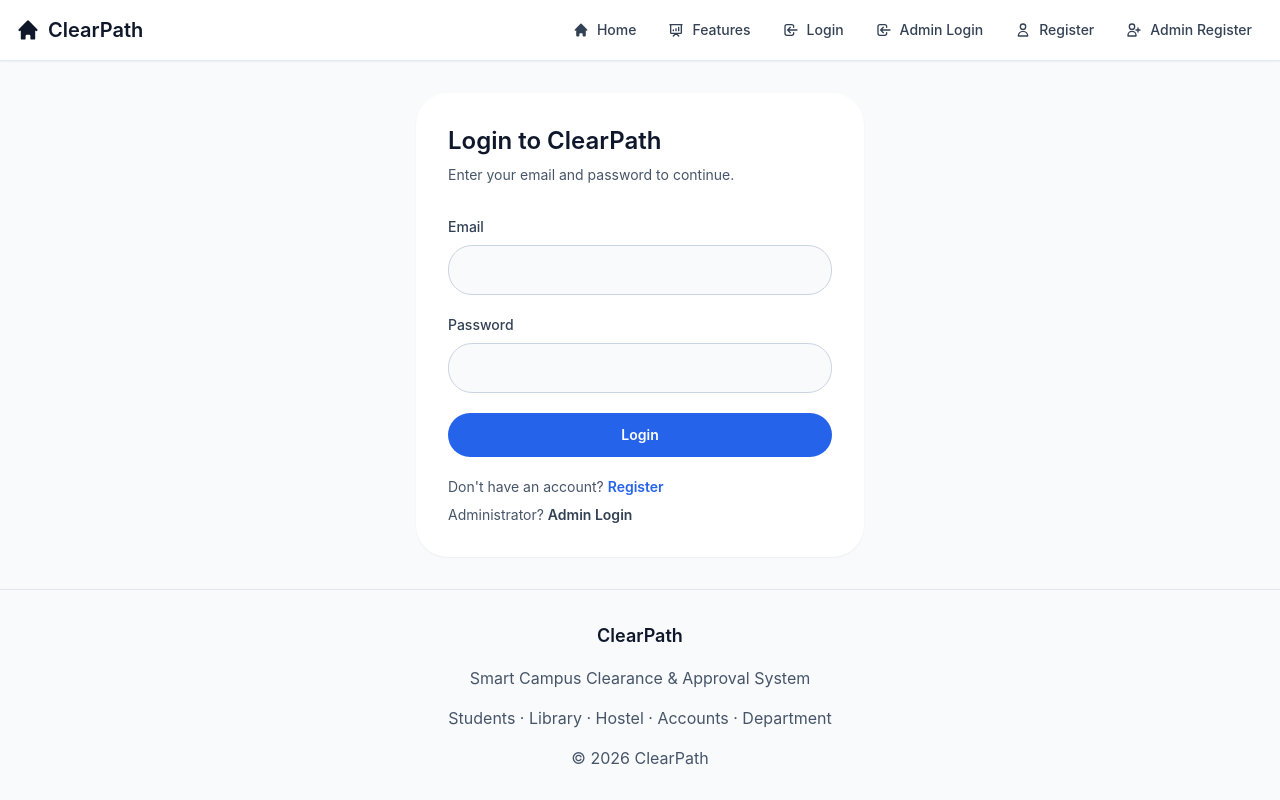
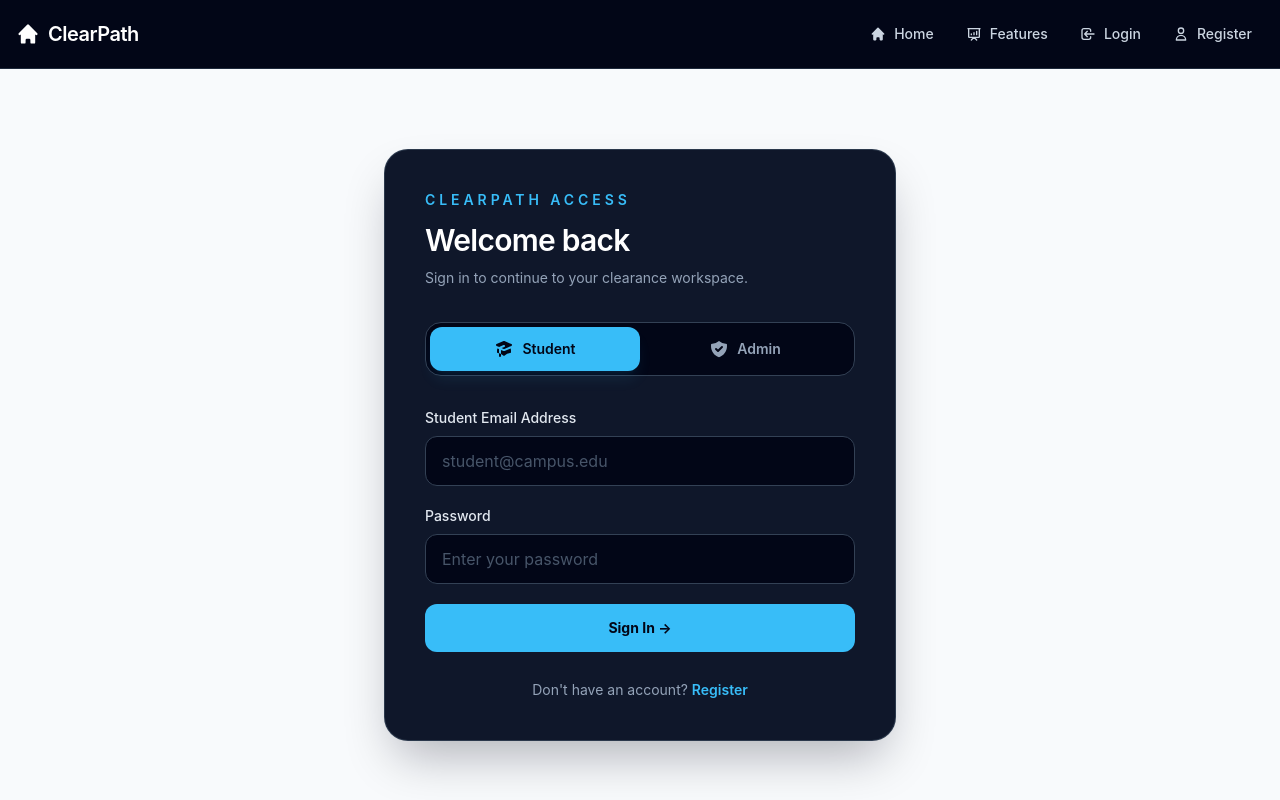
Before and after one commit to MDMahin2007/Final-project, a React (Vite) app in the folder frontend/: page /login in a window 1280 px wide. Shown: the top 800 px of the page. Built offline with nearby package versions, Linux system fonts and the light colour scheme; no server answers.

Commit message:
feat: update admin registration and login components for improved role handling and UI enhancements

```diff
--- a/frontend/src/App.jsx
+++ b/frontend/src/App.jsx
@@ -26,7 +26,7 @@ const App = () => {
             <Route path="admin/login" element={<Login />} />
             <Route path="register" element={<Register />} />
           </Route>
-          <Route path="admin/register" element={<AdminRegister />} />
+          <Route path="admin/register" element={<Register />} />
         </Route>
 
         <Route element={<ProtectedRoute role="student" />}>
--- a/frontend/src/components/Navbar.jsx
+++ b/frontend/src/components/Navbar.jsx
@@ -7,7 +7,6 @@ import {
   HiOutlineUser,
   HiOutlineClipboardList,
   HiOutlinePresentationChartBar,
-  HiOutlineUserAdd,
 } from "react-icons/hi";
 
 const Navbar = () => {
@@ -22,9 +21,7 @@ const Navbar = () => {
       icon: HiOutlinePresentationChartBar,
     },
     { to: "/login", label: "Login", icon: HiOutlineLogin },
-    { to: "/admin/login", label: "Admin Login", icon: HiOutlineLogin },
     { to: "/register", label: "Register", icon: HiOutlineUser },
-    { to: "/admin/register", label: "Admin Register", icon: HiOutlineUserAdd },
   ];
 
   const studentLinks = [
@@ -51,11 +48,6 @@ const Navbar = () => {
       label: "Manage Requests",
       icon: HiOutlineClipboardList,
     },
-    {
-      to: "/admin/add-admin",
-      label: "Register Admin",
-      icon: HiOutlineUserAdd,
-    },
   ];
 
   const links = user
@@ -65,23 +57,23 @@ const Navbar = () => {
     : publicLinks;
 
   return (
-    <nav className="bg-white border-b border-slate-200 px-4 py-3 shadow-sm">
-      <div className="mx-auto flex max-w-7xl items-center justify-between gap-4 md:flex-row">
+    <nav className="border-b border-slate-800 bg-slate-950 px-4 py-4 text-slate-300">
+      <div className="mx-auto flex max-w-7xl flex-wrap items-center justify-between gap-4">
         <Link
           to="/"
-          className="flex items-center gap-2 text-xl font-semibold text-slate-900"
+          className="flex items-center gap-2 text-xl font-semibold tracking-tight text-white"
         >
           <HiHome className="h-6 w-6" />
           ClearPath
         </Link>
         <button
-          className="md:hidden rounded-md border border-slate-200 px-3 py-2 text-slate-700"
+          className="rounded-lg border border-slate-700 px-3 py-2 text-sm text-slate-200 transition hover:border-slate-500 md:hidden"
           onClick={() => setOpen(!open)}
         >
           Menu
         </button>
         <div
-          className={`${open ? "flex" : "hidden"} flex-col gap-2 md:flex md:flex-row md:items-center`}
+          className={`${open ? "flex w-full" : "hidden"} flex-col gap-2 md:flex md:w-auto md:flex-row md:items-center`}
         >
           {links.map((item) => {
             const Icon = item.icon;
@@ -89,7 +81,7 @@ const Navbar = () => {
               <Link
                 key={item.to}
                 to={item.to}
-                className="flex items-center gap-2 rounded-lg px-3 py-2 text-sm font-medium text-slate-700 hover:bg-slate-100"
+                className="flex items-center gap-2 rounded-lg px-3 py-2 text-sm font-medium text-slate-300 transition hover:bg-slate-800 hover:text-white"
                 onClick={() => setOpen(false)}
               >
                 {Icon && <Icon className="h-4 w-4" />}
--- a/frontend/src/pages/Login.jsx
+++ b/frontend/src/pages/Login.jsx
@@ -2,12 +2,15 @@ import { useContext, useState } from "react";
 import { Link, useLocation, useNavigate } from "react-router-dom";
 import toast from "react-hot-toast";
 import { AuthContext } from "../context/authContext.js";
+import { HiAcademicCap, HiShieldCheck } from "react-icons/hi";
 
 const Login = () => {
   const { login, logout } = useContext(AuthContext);
   const navigate = useNavigate();
   const location = useLocation();
-  const isAdminLogin = location.pathname === "/admin/login";
+  const [role, setRole] = useState(
+    location.pathname === "/admin/login" ? "admin" : "student",
+  );
   const [email, setEmail] = useState("");
   const [password, setPassword] = useState("");
   const [error, setError] = useState("");
@@ -27,7 +30,7 @@ const Login = () => {
     try {
       setLoading(true);
       const user = await login(email.trim(), password);
-      if (isAdminLogin && user.role !== "admin") {
+      if (role === "admin" && user.role !== "admin") {
         logout();
         const message = "This portal is for administrators only.";
         setError(message);
@@ -35,9 +38,13 @@ const Login = () => {
         return;
       }
       toast.success("Welcome back to ClearPath.");
-      navigate(user.role === "admin" ? "/admin/dashboard" : "/student/dashboard");
+      navigate(
+        user.role === "admin" ? "/admin/dashboard" : "/student/dashboard",
+      );
     } catch (err) {
-      const message = err.response?.data?.message || "Login failed. Please check your credentials.";
+      const message =
+        err.response?.data?.message ||
+        "Login failed. Please check your credentials.";
       setError(message);
       toast.error(message);
     } finally {
@@ -45,67 +52,114 @@ const Login = () => {
     }
   };
 
+  const isAdmin = role === "admin";
+  const emailLabel = isAdmin ? "Admin Email Address" : "Student Email Address";
+  const emailPlaceholder = isAdmin ? "admin@campus.edu" : "student@campus.edu";
+
   return (
-    <div className="mx-auto max-w-md rounded-[2rem] bg-white p-8 shadow-sm">
-      <h1 className="text-2xl font-semibold text-slate-900">{isAdminLogin ? "Administrator login" : "Login to ClearPath"}</h1>
-      <p className="mt-2 text-sm text-slate-600">Enter your email and password to continue.</p>
+    <div className="mx-auto max-w-lg py-6 sm:py-12">
+      <div className="rounded-3xl border border-slate-700/80 bg-slate-900 p-6 shadow-2xl shadow-slate-950/30 sm:p-10">
+        <div className="mb-8">
+          <p className="text-sm font-semibold uppercase tracking-[0.28em] text-sky-400">
+            ClearPath access
+          </p>
+          <h1 className="mt-3 text-3xl font-semibold tracking-tight text-white">
+            Welcome back
+          </h1>
+          <p className="mt-2 text-sm leading-6 text-slate-400">
+            Sign in to continue to your clearance workspace.
+          </p>
+        </div>
+        <div
+          className="grid grid-cols-2 rounded-2xl border border-slate-700 bg-slate-950 p-1"
+          role="tablist"
+          aria-label="Account type"
+        >
+          {[
+            { value: "student", label: "Student", Icon: HiAcademicCap },
+            { value: "admin", label: "Admin", Icon: HiShieldCheck },
+          ].map(({ value, label, Icon }) => (
+            <button
+              key={value}
+              type="button"
+              role="tab"
+              aria-selected={role === value}
+              onClick={() => {
+                setRole(value);
+                setEmail("");
+                setPassword("");
+                setError("");
+              }}
+              className={`flex items-center justify-center gap-2 rounded-xl px-3 py-3 text-sm font-semibold transition ${role === value ? "bg-sky-400 text-slate-950 shadow-lg shadow-sky-400/10" : "text-slate-400 hover:text-white"}`}
+            >
+              <Icon className="h-5 w-5" />
+              {label}
+            </button>
+          ))}
+        </div>
         <form onSubmit={handleSubmit} className="mt-8 space-y-5">
           <div>
-          <label htmlFor="email" className="block text-sm font-medium text-slate-700">Email</label>
-          <input id="email" value={email} onChange={(event) => setEmail(event.target.value)} type="email" required autoComplete="email" className="mt-2 w-full rounded-3xl border border-slate-300 bg-slate-50 px-4 py-3 outline-none focus:border-primary" />
+            <label
+              htmlFor="email"
+              className="block text-sm font-medium text-slate-200"
+            >
+              {emailLabel}
+            </label>
+            <input
+              id="email"
+              value={email}
+              onChange={(event) => setEmail(event.target.value)}
+              type="email"
+              required
+              autoComplete="email"
+              placeholder={emailPlaceholder}
+              className="mt-2 w-full rounded-xl border border-slate-700 bg-slate-950 px-4 py-3 text-white outline-none transition placeholder:text-slate-600 focus:border-sky-400 focus:ring-2 focus:ring-sky-400/20"
+            />
           </div>
           <div>
-          <label htmlFor="password" className="block text-sm font-medium text-slate-700">Password</label>
-          <input id="password" value={password} onChange={(event) => setPassword(event.target.value)} type="password" required autoComplete="current-password" className="mt-2 w-full rounded-3xl border border-slate-300 bg-slate-50 px-4 py-3 outline-none focus:border-primary" />
+            <label
+              htmlFor="password"
+              className="block text-sm font-medium text-slate-200"
+            >
+              Password
+            </label>
+            <input
+              id="password"
+              value={password}
+              onChange={(event) => setPassword(event.target.value)}
+              type="password"
+              required
+              autoComplete="current-password"
+              placeholder="Enter your password"
+              className="mt-2 w-full rounded-xl border border-slate-700 bg-slate-950 px-4 py-3 text-white outline-none transition placeholder:text-slate-600 focus:border-sky-400 focus:ring-2 focus:ring-sky-400/20"
+            />
           </div>
-        {error && <div className="rounded-2xl bg-red-50 px-4 py-3 text-sm text-red-700">{error}</div>}
-        <button type="submit" disabled={loading} className="w-full rounded-full bg-primary px-5 py-3 text-sm font-semibold text-white hover:bg-sky-600 disabled:cursor-not-allowed disabled:opacity-70">
-          {loading ? "Signing in..." : "Login"}
+          {error && (
+            <div
+              role="alert"
+              className="rounded-xl border border-red-400/30 bg-red-400/10 px-4 py-3 text-sm text-red-300"
+            >
+              {error}
+            </div>
+          )}
+          <button
+            type="submit"
+            disabled={loading}
+            className="w-full rounded-xl bg-sky-400 px-5 py-3.5 text-sm font-bold text-slate-950 transition hover:bg-sky-300 disabled:cursor-not-allowed disabled:opacity-60"
+          >
+            {loading ? "Signing in..." : "Sign In →"}
           </button>
         </form>
-      {isAdminLogin ? (
-        <div className="mt-5 space-y-2 text-sm text-slate-600">
-          <p>
-            Need an administrator account?{" "}
-            <Link
-              to="/admin/register"
-              className="font-semibold text-primary hover:underline"
-            >
-              Register as Admin
-            </Link>
-          </p>
-          <p>
-            Student?{" "}
-            <Link
-              to="/login"
-              className="font-semibold text-slate-700 hover:underline"
-            >
-              Use the student login
-            </Link>
-          </p>
-        </div>
-      ) : (
-        <div className="mt-5 space-y-2 text-sm text-slate-600">
-          <p>
+        <p className="mt-7 text-center text-sm text-slate-400">
           Don&apos;t have an account?{" "}
           <Link
             to="/register"
-              className="font-semibold text-primary hover:underline"
+            className="font-semibold text-sky-400 hover:text-sky-300"
           >
             Register
           </Link>
         </p>
-          <p>
-            Administrator?{" "}
-            <Link
-              to="/admin/login"
-              className="font-semibold text-slate-700 hover:underline"
-            >
-              Admin Login
-            </Link>
-          </p>
       </div>
-      )}
     </div>
   );
 };
--- a/frontend/src/pages/Register.jsx
+++ b/frontend/src/pages/Register.jsx
@@ -1,56 +1,94 @@
 import { useContext, useState } from "react";
-import { Link, useNavigate } from "react-router-dom";
+import { Link, useLocation, useNavigate } from "react-router-dom";
 import toast from "react-hot-toast";
+import { HiAcademicCap, HiShieldCheck } from "react-icons/hi";
 import { AuthContext } from "../context/authContext.js";
 
-const initialForm = { name: "", studentId: "", department: "", email: "", password: "", confirmPassword: "" };
+const emailPattern = /^[^\s@]+@[^\s@]+\.[^\s@]+$/;
+const emptyForm = {
+  name: "",
+  studentId: "",
+  department: "",
+  email: "",
+  password: "",
+  confirmPassword: "",
+  adminSecretKey: "",
+};
 
 const Register = () => {
-  const { register } = useContext(AuthContext);
+  const { register, registerAdmin } = useContext(AuthContext);
   const navigate = useNavigate();
-  const [form, setForm] = useState(initialForm);
+  const location = useLocation();
+  const [role, setRole] = useState(
+    location.pathname === "/admin/register" ? "admin" : "student",
+  );
+  const [form, setForm] = useState(emptyForm);
   const [error, setError] = useState("");
   const [loading, setLoading] = useState(false);
+  const isAdmin = role === "admin";
 
-  const updateField = (event) => setForm((current) => ({ ...current, [event.target.name]: event.target.value }));
+  const updateField = (event) =>
+    setForm((current) => ({
+      ...current,
+      [event.target.name]: event.target.value,
+    }));
+  const switchRole = (nextRole) => {
+    setRole(nextRole);
+    setForm({ ...emptyForm });
+    setError("");
+  };
 
   const handleSubmit = async (event) => {
     event.preventDefault();
     setError("");
-
-    if (Object.values(form).some((value) => !value.trim())) {
-      const message = "Please fill all fields.";
-      setError(message);
-      toast.error(message);
-      return;
-    }
-    if (form.password.length < 8) {
-      const message = "Password must be at least 8 characters.";
-      setError(message);
-      toast.error(message);
-      return;
-    }
-    if (form.password !== form.confirmPassword) {
-      const message = "Passwords do not match.";
-      setError(message);
-      toast.error(message);
-      return;
-    }
+    const requiredFields = isAdmin
+      ? [
+          form.name,
+          form.email,
+          form.password,
+          form.confirmPassword,
+          form.adminSecretKey,
+        ]
+      : [
+          form.name,
+          form.studentId,
+          form.department,
+          form.email,
+          form.password,
+          form.confirmPassword,
+        ];
+    if (requiredFields.some((value) => !value.trim()))
+      return showError("Please fill all required fields.");
+    if (!emailPattern.test(form.email.trim()))
+      return showError("Please enter a valid email address.");
+    if (form.password.length < 8)
+      return showError("Password must be at least 8 characters.");
+    if (form.password !== form.confirmPassword)
+      return showError("Passwords do not match.");
 
     try {
       setLoading(true);
-      const registrationData = {
-        name: form.name,
-        studentId: form.studentId,
-        department: form.department,
-        email: form.email,
+      const user = isAdmin
+        ? await registerAdmin({
+            name: form.name.trim(),
+            email: form.email.trim(),
             password: form.password,
-      };
-      const user = await register(registrationData);
+            adminSecretKey: form.adminSecretKey.trim(),
+          })
+        : await register({
+            name: form.name.trim(),
+            studentId: form.studentId.trim(),
+            department: form.department.trim(),
+            email: form.email.trim(),
+            password: form.password,
+          });
       toast.success("Your ClearPath account has been created.");
-      navigate(user.role === "admin" ? "/admin/dashboard" : "/student/dashboard");
+      navigate(
+        user.role === "admin" ? "/admin/dashboard" : "/student/dashboard",
+      );
     } catch (err) {
-      const message = err.response?.data?.message || "Registration failed. Please try again.";
+      const message =
+        err.response?.data?.message || "Registration failed. Please try again.";
       setError(message);
       toast.error(message);
     } finally {
@@ -58,34 +96,159 @@ const Register = () => {
     }
   };
 
-  const fields = [
-    ["name", "Full Name", "text"],
-    ["studentId", "Student ID", "text"],
-    ["department", "Department", "text"],
-    ["email", "Email", "email"],
-    ["password", "Password", "password"],
-    ["confirmPassword", "Confirm Password", "password"],
+  const showError = (message) => {
+    setError(message);
+    toast.error(message);
+  };
+  const fields = isAdmin
+    ? [
+        ["name", "Full Name", "text", "Dr. Sarah Connor"],
+        ["email", "Admin Email Address", "email", "admin@campus.edu"],
+        [
+          "adminSecretKey",
+          "Admin Security Key",
+          "password",
+          "Enter institutional security key",
+        ],
+      ]
+    : [
+        ["name", "Full Name", "text", "Alex Morgan"],
+        ["studentId", "Student ID", "text", "CSE-2026-001"],
+        ["department", "Department", "text", "Computer Science"],
+        ["email", "Student Email Address", "email", "student@campus.edu"],
       ];
 
   return (
-    <div className="mx-auto max-w-md rounded-[2rem] bg-white p-8 shadow-sm">
-      <h1 className="text-2xl font-semibold text-slate-900">Create student account</h1>
-      <p className="mt-2 text-sm text-slate-600">Register as a student to submit clearance requests.</p>
-      <form onSubmit={handleSubmit} className="mt-8 space-y-5">
-        {fields.map(([name, label, type]) => (
+    <div className="mx-auto max-w-lg py-6 sm:py-12">
+      <div className="rounded-3xl border border-slate-700/80 bg-slate-900 p-6 shadow-2xl shadow-slate-950/30 sm:p-10">
+        <div className="mb-8">
+          <p className="text-sm font-semibold uppercase tracking-[0.28em] text-sky-400">
+            Join ClearPath
+          </p>
+          <h1 className="mt-3 text-3xl font-semibold tracking-tight text-white">
+            Create your account
+          </h1>
+          <p className="mt-2 text-sm leading-6 text-slate-400">
+            Choose your workspace and start moving clearance forward.
+          </p>
+        </div>
+        <div
+          className="grid grid-cols-2 rounded-2xl border border-slate-700 bg-slate-950 p-1"
+          role="tablist"
+          aria-label="Account type"
+        >
+          {[
+            { value: "student", label: "Student", Icon: HiAcademicCap },
+            { value: "admin", label: "Admin", Icon: HiShieldCheck },
+          ].map(({ value, label, Icon }) => (
+            <button
+              key={value}
+              type="button"
+              role="tab"
+              aria-selected={role === value}
+              onClick={() => switchRole(value)}
+              className={`flex items-center justify-center gap-2 rounded-xl px-3 py-3 text-sm font-semibold transition ${role === value ? "bg-sky-400 text-slate-950 shadow-lg shadow-sky-400/10" : "text-slate-400 hover:text-white"}`}
+            >
+              <Icon className="h-5 w-5" />
+              {label}
+            </button>
+          ))}
+        </div>
+        <form onSubmit={handleSubmit} className="mt-8 space-y-4">
+          {fields.map(([name, label, type, placeholder]) => (
             <div key={name}>
-            <label htmlFor={name} className="block text-sm font-medium text-slate-700">{label}</label>
-            <input id={name} name={name} type={type} value={form[name]} onChange={updateField} required minLength={type === "password" ? 8 : undefined} autoComplete={name === "email" ? "email" : type === "password" ? "new-password" : undefined} className="mt-2 w-full rounded-3xl border border-slate-300 bg-slate-50 px-4 py-3 outline-none focus:border-primary" />
+              <label
+                htmlFor={name}
+                className="block text-sm font-medium text-slate-200"
+              >
+                {label}
+              </label>
+              <input
+                id={name}
+                name={name}
+                type={type}
+                value={form[name]}
+                onChange={updateField}
+                required
+                autoComplete={
+                  type === "password"
+                    ? "new-password"
+                    : name === "email"
+                      ? "email"
+                      : name === "name"
+                        ? "name"
+                        : "off"
+                }
+                placeholder={placeholder}
+                className="mt-2 w-full rounded-xl border border-slate-700 bg-slate-950 px-4 py-3 text-white outline-none transition placeholder:text-slate-600 focus:border-sky-400 focus:ring-2 focus:ring-sky-400/20"
+              />
             </div>
           ))}
-        {error && <div className="rounded-2xl bg-red-50 px-4 py-3 text-sm text-red-700">{error}</div>}
-        <button type="submit" disabled={loading} className="w-full rounded-full bg-primary px-5 py-3 text-sm font-semibold text-white hover:bg-sky-600 disabled:cursor-not-allowed disabled:opacity-70">
-          {loading ? "Creating account..." : "Register"}
+          <div>
+            <label
+              htmlFor="password"
+              className="block text-sm font-medium text-slate-200"
+            >
+              Password
+            </label>
+            <input
+              id="password"
+              name="password"
+              type="password"
+              value={form.password}
+              onChange={updateField}
+              required
+              minLength={8}
+              autoComplete="new-password"
+              placeholder="At least 8 characters"
+              className="mt-2 w-full rounded-xl border border-slate-700 bg-slate-950 px-4 py-3 text-white outline-none transition placeholder:text-slate-600 focus:border-sky-400 focus:ring-2 focus:ring-sky-400/20"
+            />
+          </div>
+          <div>
+            <label
+              htmlFor="confirmPassword"
+              className="block text-sm font-medium text-slate-200"
+            >
+              Confirm Password
+            </label>
+            <input
+              id="confirmPassword"
+              name="confirmPassword"
+              type="password"
+              value={form.confirmPassword}
+              onChange={updateField}
+              required
+              minLength={8}
+              autoComplete="new-password"
+              placeholder="Repeat your password"
+              className="mt-2 w-full rounded-xl border border-slate-700 bg-slate-950 px-4 py-3 text-white outline-none transition placeholder:text-slate-600 focus:border-sky-400 focus:ring-2 focus:ring-sky-400/20"
+            />
+          </div>
+          {error && (
+            <div
+              role="alert"
+              className="rounded-xl border border-red-400/30 bg-red-400/10 px-4 py-3 text-sm text-red-300"
+            >
+              {error}
+            </div>
+          )}
+          <button
+            type="submit"
+            disabled={loading}
+            className="w-full rounded-xl bg-sky-400 px-5 py-3.5 text-sm font-bold text-slate-950 transition hover:bg-sky-300 disabled:cursor-not-allowed disabled:opacity-60"
+          >
+            {loading ? "Creating account..." : "Create Account →"}
           </button>
         </form>
-      <div className="mt-5 space-y-2 text-sm text-slate-600">
-        <p>Already registered? <Link to="/login" className="font-semibold text-primary hover:underline">Login</Link></p>
-        <p className="text-xs text-slate-500">Administrator account? <Link to="/admin/register" className="font-semibold text-slate-700 hover:underline">Register as Admin</Link></p>
+        <p className="mt-7 text-center text-sm text-slate-400">
+          Already have an account?{" "}
+          <Link
+            to="/login"
+            className="font-semibold text-sky-400 hover:text-sky-300"
+          >
+            Sign In
+          </Link>
+        </p>
       </div>
     </div>
   );
```
Lines whose indentation alone changed are shown as unchanged.
